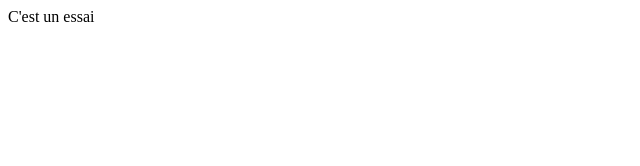
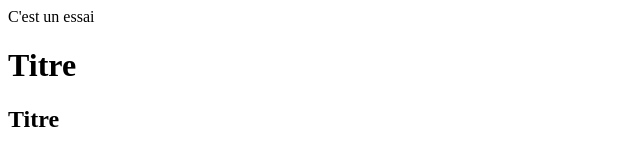
Before and after one commit to Georges-webmaster/essaitest, a plain HTML site: page index.html in a window 1280 px wide. Shown: the whole page, without its empty margins (0-640 px from the left). Drawn offline with Linux system fonts and the light colour scheme.

Commit message:
test de connexion

```diff
--- a/index.html
+++ b/index.html
@@ -8,8 +8,8 @@
 <body>
 
     <p>C'est un essai</p>
-    <h1></h1>
-    <h2></h2>
+    <h1>Titre</h1>
+    <h2>Titre</h2>
 <h3></h3>
 
 
```
